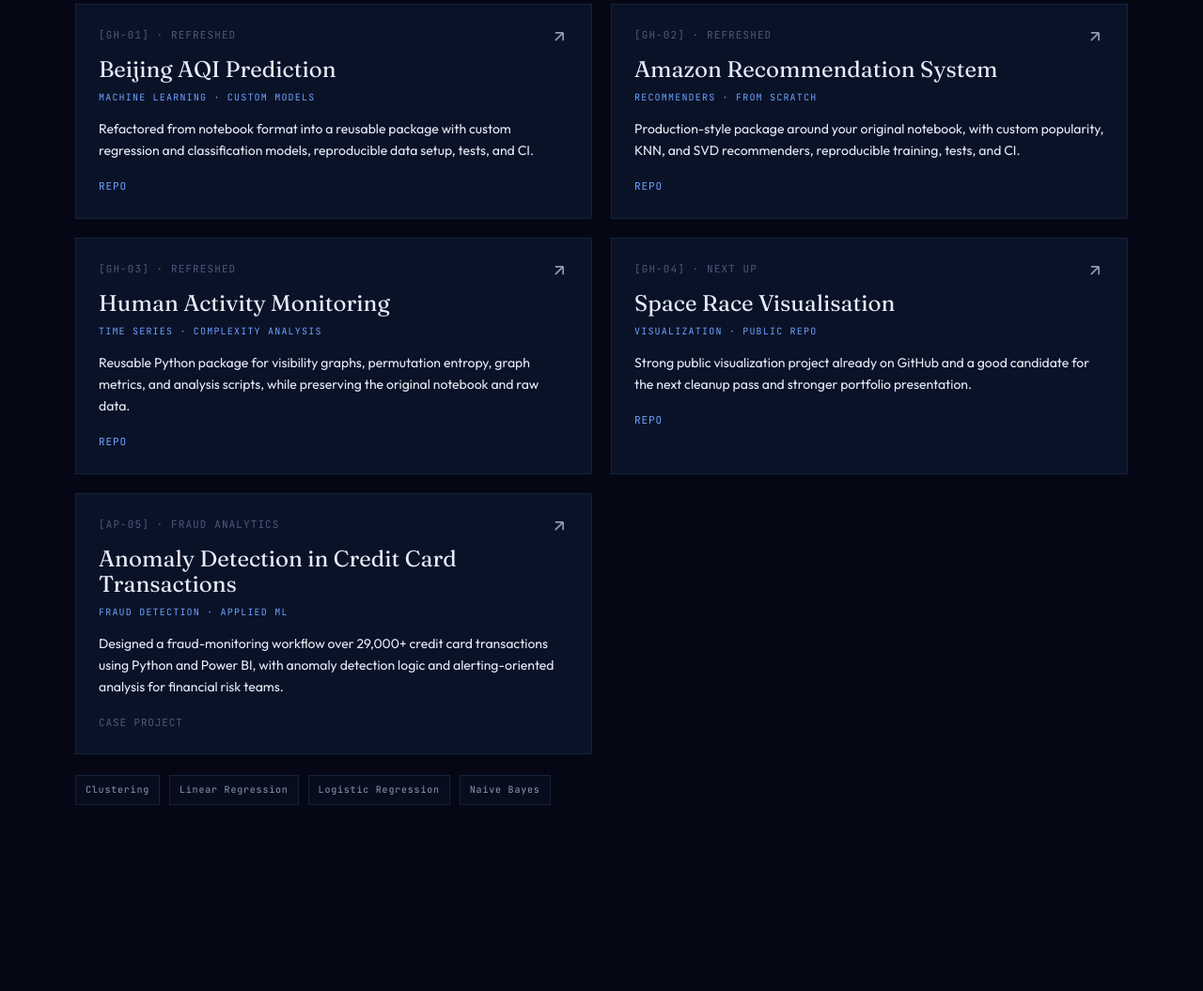
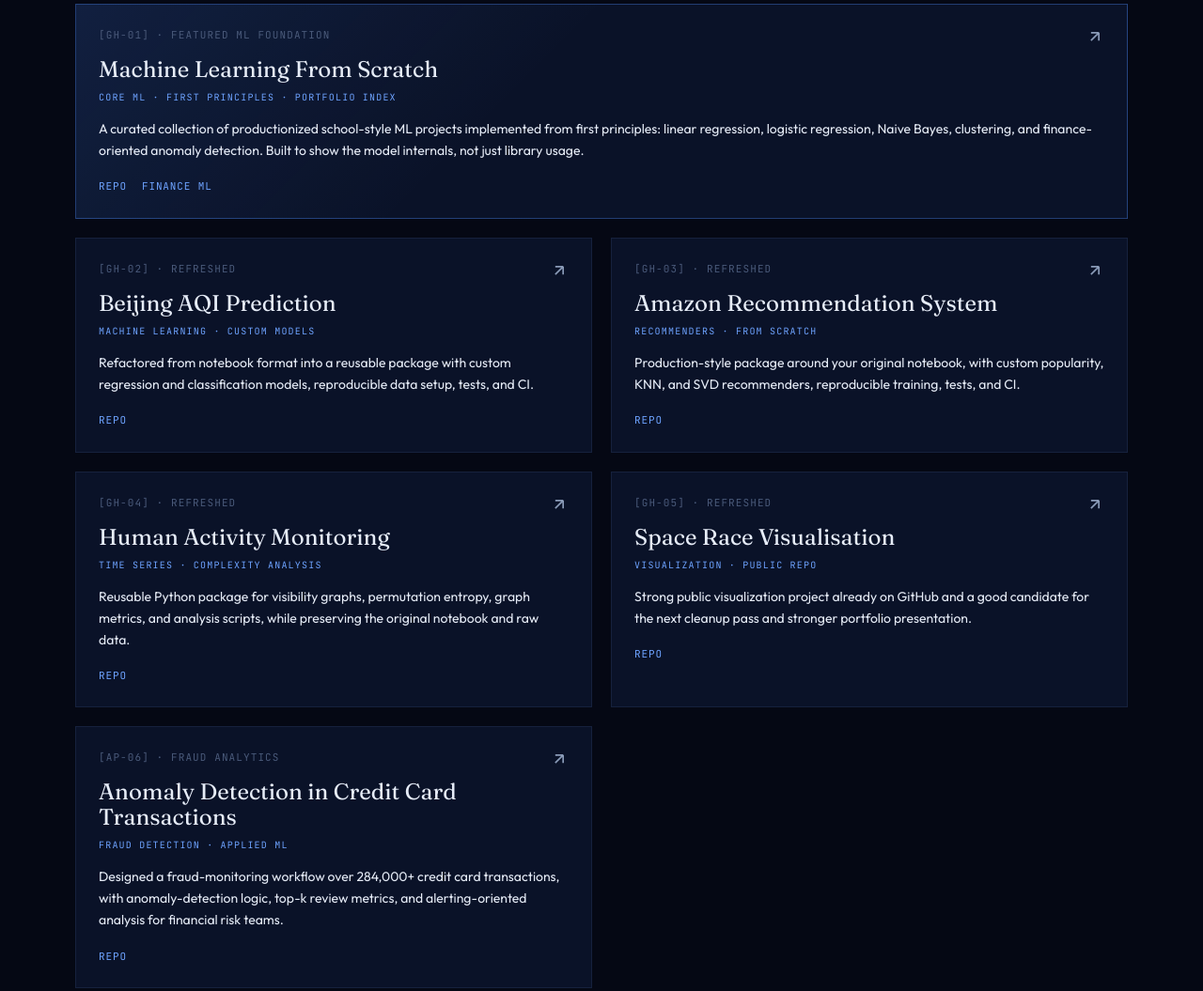
Before and after one commit to Ayush210895/Ayush210895.github.io, a plain HTML site: page index.html in a window 1280 px wide. Shown: the part 4079-5134 px from the top of the page at 94% size. Drawn offline with Linux system fonts and the light colour scheme.

Commit message:
Feature ML from scratch collection

```diff
--- a/index.html
+++ b/index.html
@@ -497,6 +497,13 @@
     padding: 24px;
     transition: all 0.3s;
   }
+  .github-card.featured {
+    grid-column: 1 / -1;
+    border-color: rgba(77, 142, 255, 0.35);
+    background:
+      linear-gradient(135deg, rgba(77, 142, 255, 0.11), transparent 42%),
+      var(--panel);
+  }
   .github-card:hover {
     border-color: var(--blue);
     transform: translateY(-3px);
@@ -1101,9 +1108,23 @@
     </p>
 
     <div class="github-grid">
+      <div class="github-card featured">
+        <div class="github-card-head">
+          <div class="github-card-id">[GH-01] · FEATURED ML FOUNDATION</div>
+          <svg class="project-arrow" viewBox="0 0 24 24" fill="none" stroke="currentColor" stroke-width="2"><path d="M7 17L17 7M17 7H7M17 7V17"/></svg>
+        </div>
+        <div class="github-card-name">Machine Learning From Scratch</div>
+        <div class="github-card-tag">Core ML · First Principles · Portfolio Index</div>
+        <p class="github-card-desc">A curated collection of productionized school-style ML projects implemented from first principles: linear regression, logistic regression, Naive Bayes, clustering, and finance-oriented anomaly detection. Built to show the model internals, not just library usage.</p>
+        <div class="github-card-links">
+          <a href="https://github.com/Ayush210895/Machine-Learning-From-Scratch" target="_blank" rel="noopener">Repo</a>
+          <a href="https://github.com/Ayush210895/Credit-Card-Anomaly-Detection" target="_blank" rel="noopener">Finance ML</a>
+        </div>
+      </div>
+
       <div class="github-card">
         <div class="github-card-head">
-          <div class="github-card-id">[GH-01] · REFRESHED</div>
+          <div class="github-card-id">[GH-02] · REFRESHED</div>
           <svg class="project-arrow" viewBox="0 0 24 24" fill="none" stroke="currentColor" stroke-width="2"><path d="M7 17L17 7M17 7H7M17 7V17"/></svg>
         </div>
         <div class="github-card-name">Beijing AQI Prediction</div>
@@ -1116,7 +1137,7 @@
 
       <div class="github-card">
         <div class="github-card-head">
-          <div class="github-card-id">[GH-02] · REFRESHED</div>
+          <div class="github-card-id">[GH-03] · REFRESHED</div>
           <svg class="project-arrow" viewBox="0 0 24 24" fill="none" stroke="currentColor" stroke-width="2"><path d="M7 17L17 7M17 7H7M17 7V17"/></svg>
         </div>
         <div class="github-card-name">Amazon Recommendation System</div>
@@ -1129,7 +1150,7 @@
 
       <div class="github-card">
         <div class="github-card-head">
-          <div class="github-card-id">[GH-03] · REFRESHED</div>
+          <div class="github-card-id">[GH-04] · REFRESHED</div>
           <svg class="project-arrow" viewBox="0 0 24 24" fill="none" stroke="currentColor" stroke-width="2"><path d="M7 17L17 7M17 7H7M17 7V17"/></svg>
         </div>
         <div class="github-card-name">Human Activity Monitoring</div>
@@ -1142,7 +1163,7 @@
 
       <div class="github-card">
         <div class="github-card-head">
-          <div class="github-card-id">[GH-04] · NEXT UP</div>
+          <div class="github-card-id">[GH-05] · REFRESHED</div>
           <svg class="project-arrow" viewBox="0 0 24 24" fill="none" stroke="currentColor" stroke-width="2"><path d="M7 17L17 7M17 7H7M17 7V17"/></svg>
         </div>
         <div class="github-card-name">Space Race Visualisation</div>
@@ -1155,19 +1176,20 @@
 
       <div class="github-card">
         <div class="github-card-head">
-          <div class="github-card-id">[AP-05] · FRAUD ANALYTICS</div>
+          <div class="github-card-id">[AP-06] · FRAUD ANALYTICS</div>
           <svg class="project-arrow" viewBox="0 0 24 24" fill="none" stroke="currentColor" stroke-width="2"><path d="M7 17L17 7M17 7H7M17 7V17"/></svg>
         </div>
         <div class="github-card-name">Anomaly Detection in Credit Card Transactions</div>
         <div class="github-card-tag">Fraud Detection · Applied ML</div>
-        <p class="github-card-desc">Designed a fraud-monitoring workflow over 29,000+ credit card transactions using Python and Power BI, with anomaly detection logic and alerting-oriented analysis for financial risk teams.</p>
+        <p class="github-card-desc">Designed a fraud-monitoring workflow over 284,000+ credit card transactions, with anomaly-detection logic, top-k review metrics, and alerting-oriented analysis for financial risk teams.</p>
         <div class="github-card-links">
-          <span>Case Project</span>
+          <a href="https://github.com/Ayush210895/Credit-Card-Anomaly-Detection" target="_blank" rel="noopener">Repo</a>
         </div>
       </div>
     </div>
 
     <div class="repo-chips">
+      <a href="https://github.com/Ayush210895/Machine-Learning-From-Scratch" target="_blank" rel="noopener">ML From Scratch</a>
       <a href="https://github.com/Ayush210895/Clustering" target="_blank" rel="noopener">Clustering</a>
       <a href="https://github.com/Ayush210895/Linear-Regression" target="_blank" rel="noopener">Linear Regression</a>
       <a href="https://github.com/Ayush210895/Logistic-Regression" target="_blank" rel="noopener">Logistic Regression</a>
```
